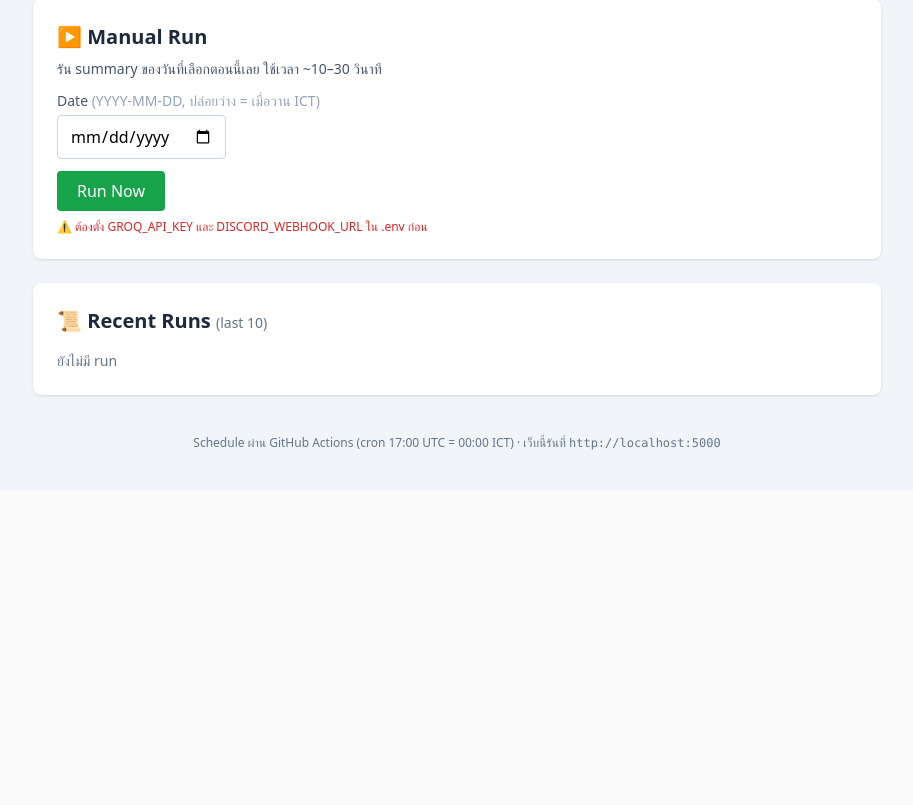
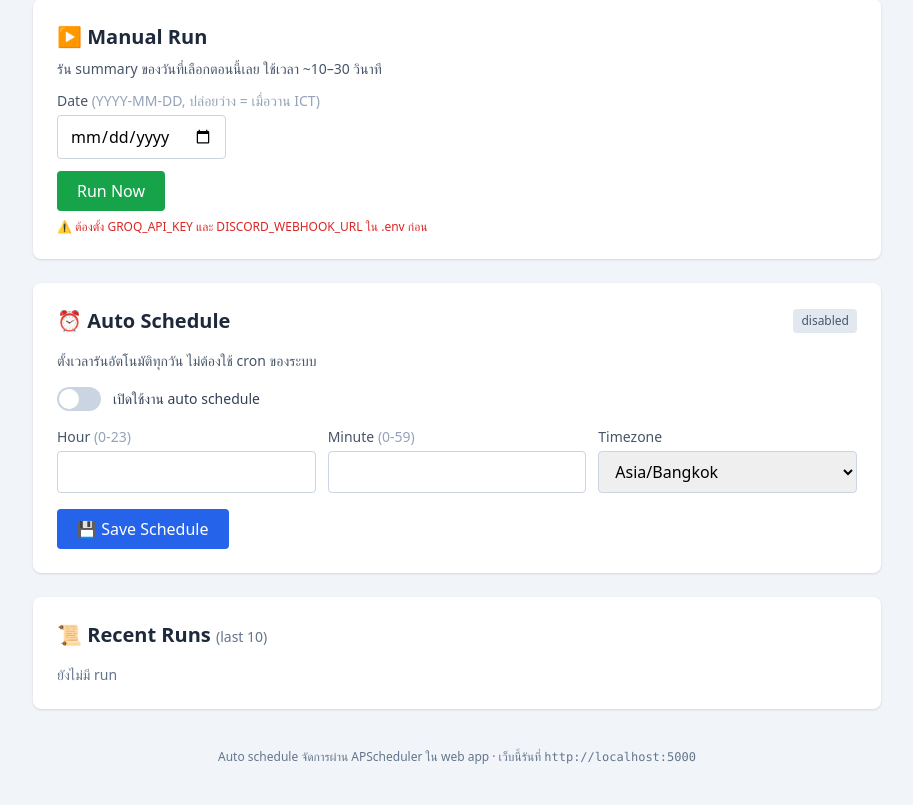
Before and after one commit to ecosoft-odoo/news-odoo, a Flask app: template templates/index.html in a window 1280 px wide. Shown: the part 924-1729 px from the top of the page, without its empty margins (183-1096 px from the left). Before the commit the page ends 1374 px from the top, so only its background shows below. Run offline with Flask 3, Linux system fonts and the light colour scheme; the template is opened without the code that fills it, so the values that code supplies are empty; some libraries are stand-ins or nearby versions.

Commit message:
feat: add APScheduler-based auto schedule UI
- add apscheduler to requirements
- new /schedule route + form: enable, hour, minute, timezone
- BackgroundScheduler runs in-process (no crontab needed)
- thread-safe history with lock
- show 'Next run' time in UI
- add systemd service file
- update README with deployment guide

```diff
--- a/app.py
+++ b/app.py
@@ -2,10 +2,14 @@
 import os
 import json
 import subprocess
+import threading
 from datetime import datetime
 from pathlib import Path
 
 from flask import Flask, render_template, request, redirect, url_for, flash
+from apscheduler.schedulers.background import BackgroundScheduler
+from apscheduler.triggers.cron import CronTrigger
+from apscheduler.events import EVENT_JOB_EXECUTED, EVENT_JOB_ERROR
 
 app = Flask(__name__)
 app.secret_key = os.environ.get("FLASK_SECRET_KEY", "dev-only-change-me-in-prod")
@@ -17,13 +21,23 @@ HISTORY_FILE = DATA_DIR / "history.json"
 SCRIPT_PATH = BASE_DIR / "scripts" / "fetch_and_post.py"
 ENV_FILE = BASE_DIR / ".env"
 
-CONFIG_KEYS = ("github_repo", "github_branch", "groq_model", "custom_prompt")
+CONFIG_KEYS = (
+    "github_repo", "github_branch", "groq_model", "custom_prompt",
+    "schedule_enabled", "schedule_hour", "schedule_minute", "schedule_timezone",
+)
 DEFAULTS = {
     "github_repo": "odoo/odoo",
     "github_branch": "18.0",
     "groq_model": "llama-3.3-70b-versatile",
     "custom_prompt": "",
+    "schedule_enabled": True,
+    "schedule_hour": 0,
+    "schedule_minute": 0,
+    "schedule_timezone": "Asia/Bangkok",
 }
+
+history_lock = threading.Lock()
+scheduler = BackgroundScheduler(daemon=True)
 
 
 def load_env_file(path):
@@ -48,6 +62,39 @@ def env_status():
         "discord_webhook_url": bool(os.environ.get("DISCORD_WEBHOOK_URL")),
         "github_token": bool(os.environ.get("GITHUB_TOKEN")),
     }
+
+
+def load_history():
+    with history_lock:
+        if not HISTORY_FILE.exists():
+            return []
+        try:
+            with open(HISTORY_FILE) as f:
+                return json.load(f)
+        except (json.JSONDecodeError, OSError):
+            return []
+
+
+def save_history(history):
+    with history_lock:
+        history = history[-100:]
+        with open(HISTORY_FILE, "w") as f:
+            json.dump(history, f, indent=2)
+
+
+def append_history(entry):
+    with history_lock:
+        history = []
+        if HISTORY_FILE.exists():
+            try:
+                with open(HISTORY_FILE) as f:
+                    history = json.load(f)
+            except (json.JSONDecodeError, OSError):
+                history = []
+        history.append(entry)
+        history = history[-100:]
+        with open(HISTORY_FILE, "w") as f:
+            json.dump(history, f, indent=2)
 
 
 def load_config():
@@ -133,11 +180,13 @@ def run_script(cfg, date_str=""):
 
 @app.route("/")
 def index():
+    cfg = load_config()
     return render_template(
         "index.html",
-        config=load_config(),
+        config=cfg,
         env=env_status(),
         history=list(reversed(load_history()[-10:])),
+        next_run=next_run_time(cfg),
     )
 
 
@@ -164,31 +213,13 @@ def run():
 
     date_str = request.form.get("date", "").strip()
     result = run_script(cfg, date_str)
-    history = load_history()
-    history.append(result)
-    save_history(history)
+    append_history(result)
 
     if result["status"] == "success":
         flash("Run สำเร็จ — ส่งเข้า Discord แล้ว", "success")
     else:
         flash(f"Run ล้มเหลว: {result['stderr'][:200]}", "error")
     return redirect(url_for("index"))
-
-
-def load_history():
-    if not HISTORY_FILE.exists():
-        return []
-    try:
-        with open(HISTORY_FILE) as f:
-            return json.load(f)
-    except (json.JSONDecodeError, OSError):
-        return []
-
-
-def save_history(history):
-    history = history[-100:]
-    with open(HISTORY_FILE, "w") as f:
-        json.dump(history, f, indent=2)
 
 
 @app.route("/history/clear", methods=["POST"])
@@ -198,9 +229,88 @@ def clear_history():
     return redirect(url_for("index"))
 
 
+SCHEDULE_JOB_ID = "daily_news"
+
+
+def scheduled_run():
+    cfg = load_config()
+    if not (os.environ.get("GROQ_API_KEY") and os.environ.get("DISCORD_WEBHOOK_URL")):
+        append_history({
+            "timestamp": datetime.now().isoformat(timespec="seconds"),
+            "status": "error",
+            "stdout": "",
+            "stderr": "Scheduled run skipped — missing GROQ_API_KEY or DISCORD_WEBHOOK_URL",
+            "returncode": -1,
+        })
+        return
+    result = run_script(cfg, "")
+    append_history(result)
+
+
+def scheduler_listener(event):
+    if event.exception:
+        append_history({
+            "timestamp": datetime.now().isoformat(timespec="seconds"),
+            "status": "error",
+            "stdout": "",
+            "stderr": f"Scheduler error: {event.exception}",
+            "returncode": -1,
+        })
+
+
+def apply_schedule(cfg):
+    scheduler.remove_job(SCHEDULE_JOB_ID) if scheduler.get_job(SCHEDULE_JOB_ID) else None
+    if not cfg.get("schedule_enabled", True):
+        return
+    try:
+        hour = int(cfg.get("schedule_hour", 0))
+        minute = int(cfg.get("schedule_minute", 0))
+    except (TypeError, ValueError):
+        hour, minute = 0, 0
+    tz = cfg.get("schedule_timezone", "Asia/Bangkok") or "Asia/Bangkok"
+    scheduler.add_job(
+        scheduled_run,
+        CronTrigger(hour=hour, minute=minute, timezone=tz),
+        id=SCHEDULE_JOB_ID,
+        replace_existing=True,
+        misfire_grace_time=300,
+    )
+
+
+def next_run_time(cfg):
+    if not cfg.get("schedule_enabled", True):
+        return None
+    job = scheduler.get_job(SCHEDULE_JOB_ID)
+    return job.next_run_time.isoformat(timespec="seconds") if job else None
+
+
+@app.route("/schedule", methods=["POST"])
+def save_schedule():
+    cfg = load_config()
+    cfg["schedule_enabled"] = request.form.get("schedule_enabled") == "on"
+    try:
+        cfg["schedule_hour"] = max(0, min(23, int(request.form.get("schedule_hour", 0))))
+        cfg["schedule_minute"] = max(0, min(59, int(request.form.get("schedule_minute", 0))))
+    except (TypeError, ValueError):
+        cfg["schedule_hour"] = 0
+        cfg["schedule_minute"] = 0
+    cfg["schedule_timezone"] = request.form.get("schedule_timezone", "Asia/Bangkok").strip() or "Asia/Bangkok"
+    save_config(cfg)
+    apply_schedule(cfg)
+    flash(
+        f"Schedule updated ✓ — รันทุกวัน {cfg['schedule_hour']:02d}:{cfg['schedule_minute']:02d} {cfg['schedule_timezone']}"
+        if cfg["schedule_enabled"] else "Schedule ปิดแล้ว",
+        "success",
+    )
+    return redirect(url_for("index"))
+
+
 if __name__ == "__main__":
     load_env_file(ENV_FILE)
     cleanup_legacy_secrets()
     DATA_DIR.mkdir(parents=True, exist_ok=True)
+    scheduler.add_listener(scheduler_listener, EVENT_JOB_EXECUTED | EVENT_JOB_ERROR)
+    apply_schedule(load_config())
+    scheduler.start()
     port = int(os.environ.get("PORT", 5000))
     app.run(host="0.0.0.0", port=port, debug=False)
--- a/requirements.txt
+++ b/requirements.txt
@@ -1 +1,2 @@
 flask>=3.0
+apscheduler>=3.10
--- a/templates/index.html
+++ b/templates/index.html
@@ -98,6 +98,51 @@
             {% endif %}
         </form>
 
+        <form method="POST" action="/schedule" class="bg-white rounded-lg shadow p-6 space-y-4">
+            <div class="flex justify-between items-center">
+                <h2 class="text-xl font-semibold text-slate-800">⏰ Auto Schedule</h2>
+                {% if config.schedule_enabled %}
+                <span class="text-xs px-2 py-1 rounded bg-green-100 text-green-800 border border-green-300">
+                    Next: {{ next_run or 'calculating...' }}
+                </span>
+                {% else %}
+                <span class="text-xs px-2 py-1 rounded bg-slate-200 text-slate-600">disabled</span>
+                {% endif %}
+            </div>
+            <p class="text-sm text-slate-600">ตั้งเวลารันอัตโนมัติทุกวัน ไม่ต้องใช้ cron ของระบบ</p>
+
+            <div class="flex items-center gap-3">
+                <label class="inline-flex items-center cursor-pointer">
+                    <input type="checkbox" name="schedule_enabled" {% if config.schedule_enabled %}checked{% endif %} class="sr-only peer">
+                    <div class="relative w-11 h-6 bg-slate-300 peer-checked:bg-blue-600 rounded-full transition">
+                        <div class="absolute top-0.5 left-0.5 w-5 h-5 bg-white rounded-full transition peer-checked:translate-x-5"></div>
+                    </div>
+                </label>
+                <span class="text-sm text-slate-700">เปิดใช้งาน auto schedule</span>
+            </div>
+
+            <div class="grid grid-cols-3 gap-3">
+                <div>
+                    <label class="block text-sm text-slate-600 mb-1">Hour <span class="text-slate-400">(0-23)</span></label>
+                    <input type="number" name="schedule_hour" min="0" max="23" value="{{ config.schedule_hour }}" class="w-full border border-slate-300 rounded px-3 py-2 focus:outline-none focus:border-blue-500">
+                </div>
+                <div>
+                    <label class="block text-sm text-slate-600 mb-1">Minute <span class="text-slate-400">(0-59)</span></label>
+                    <input type="number" name="schedule_minute" min="0" max="59" value="{{ config.schedule_minute }}" class="w-full border border-slate-300 rounded px-3 py-2 focus:outline-none focus:border-blue-500">
+                </div>
+                <div>
+                    <label class="block text-sm text-slate-600 mb-1">Timezone</label>
+                    <select name="schedule_timezone" class="w-full border border-slate-300 rounded px-3 py-2 focus:outline-none focus:border-blue-500">
+                        {% for tz in ['Asia/Bangkok', 'Asia/Singapore', 'Asia/Jakarta', 'Asia/Tokyo', 'Asia/Shanghai', 'UTC'] %}
+                        <option value="{{ tz }}" {% if config.schedule_timezone == tz %}selected{% endif %}>{{ tz }}</option>
+                        {% endfor %}
+                    </select>
+                </div>
+            </div>
+
+            <button type="submit" class="bg-blue-600 text-white px-5 py-2 rounded hover:bg-blue-700 font-medium">💾 Save Schedule</button>
+        </form>
+
         <div class="bg-white rounded-lg shadow p-6">
             <div class="flex justify-between items-center mb-4">
                 <h2 class="text-xl font-semibold text-slate-800">📜 Recent Runs <span class="text-sm text-slate-500 font-normal">(last 10)</span></h2>
@@ -127,7 +172,7 @@
         </div>
 
         <footer class="text-center text-xs text-slate-500 py-4">
-            Schedule ผ่าน GitHub Actions (cron 17:00 UTC = 00:00 ICT) · เว็บนี้รันที่ <code>http://localhost:5000</code>
+            Auto schedule จัดการผ่าน APScheduler ใน web app · เว็บนี้รันที่ <code>http://localhost:5000</code>
         </footer>
 
     </div>
```
Also changed, not shown: README.md, 3 other files.
